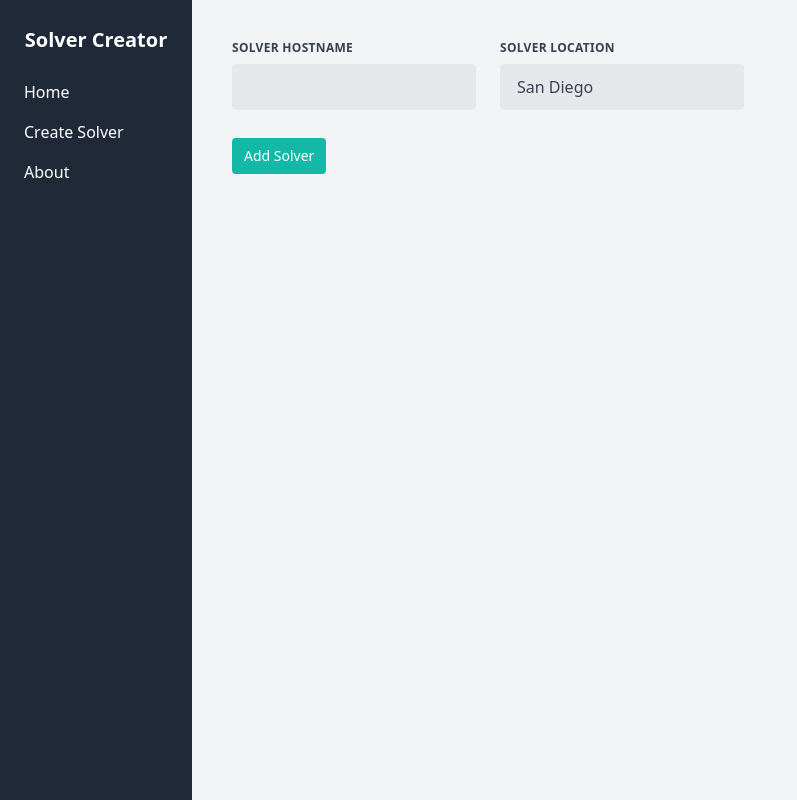
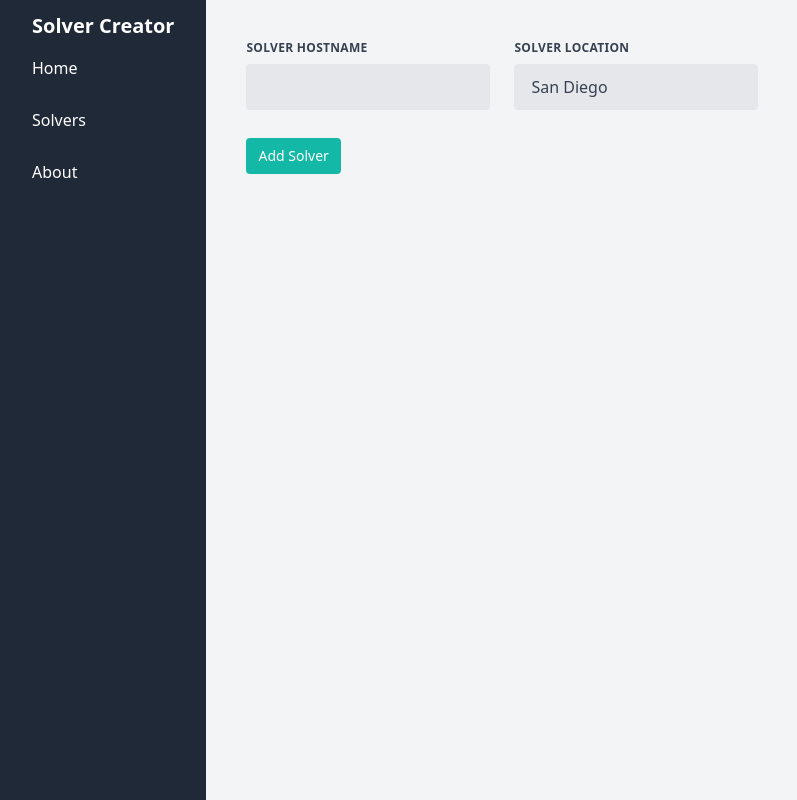
Before and after one commit to joshsimpsondev/solver-creator, a Next.js app: page /solvers in a window 1280 px wide. Shown: the whole page, without its empty margins (0-797 px from the left). Built offline with nearby package versions, Linux system fonts and the light colour scheme.

Commit message:
Optimized

```diff
--- a/app/layout.tsx
+++ b/app/layout.tsx
@@ -2,6 +2,7 @@ import type { Metadata } from "next";
 import { Inter } from "next/font/google";
 import Link from "next/link";
 import "./globals.css";
+import {Sidebar} from "@/components/layout/sidebar";
 
 const inter = Inter({ subsets: ["latin"] });
 
@@ -23,24 +24,7 @@ export default function RootLayout({
         </head>
         <body>
         <div className="flex h-screen bg-gray-100">
-            <div className="bg-gray-800 text-white w-48">
-                <div className="pt-10 pb-5 h-7 flex items-center justify-center">
-                    <span className="text-xl font-semibold">Solver Creator</span>
-                </div>
-                <nav>
-                    <ul className="py-3">
-                        <li>
-                            <Link href="/" className="block px-6 py-2 text-l hover:bg-gray-700">Home</Link>
-                        </li>
-                        <li>
-                            <Link href="/solvers" className="block px-6 py-2 text-l hover:bg-gray-700">Create Solver</Link>
-                        </li>
-                        <li>
-                            <Link href="/about" className="block px-6 py-2 text-l hover:bg-gray-700">About</Link>
-                        </li>
-                    </ul>
-                </nav>
-            </div>
+            <Sidebar />
             <div className="flex-1 p-10">
                 {children}
             </div>
--- a/app/solvers/actions.ts
+++ b/app/solvers/actions.ts
@@ -5,7 +5,7 @@ import { addSolver, checkSolverDir } from "@/app/solvers/solver-list"
 const schema = z.object({
     hostname: z.string({
         invalid_type_error: "Invalid Hostname",
-    }),
+    }).min(1, "Hostname must not be empty"),
     location: z.string({
         invalid_type_error: "Invalid Location",
     }),
@@ -23,15 +23,9 @@ export default async function createSolver(prevState: any, formData : FormData)
         }
     }
 
-    // Don't allow empty hostnames
-    if(validatedFields.data.hostname === ""){
-        return {
-            message: "Empty hostnames not allowed"
-        }
-    }
 
     // Attempt to create solver
-    let returnMessage : String = addSolver(validatedFields.data.hostname.trim(), validatedFields.data.location);
+    let returnMessage = addSolver(validatedFields.data.hostname.trim(), validatedFields.data.location);
 
     // Let User know it was sucessful or not
     return {
--- a/app/solvers/solver-list.ts
+++ b/app/solvers/solver-list.ts
@@ -33,9 +33,8 @@ export function addSolver(hostname : string, location : string) : String {
     const newSolver : Solver = {hostname: hostname, location: location};
     if(hostnameExists(newSolver, solverList)){
         return "The Hostname Already Exists";
-    } else {
-        solverList.push(newSolver);
     }
+    solverList.push(newSolver);
     writeSolversList(solverList);
     return "Solver Added";
 }
@@ -53,13 +52,13 @@ export function removeSolver(solver : Solver) : String {
 
 // See if a hostname exists in a solverlist.
 export function hostnameExists(solver : Solver, solverList : Solver[]) :  boolean {
-    let found : boolean = false;
-    solverList.forEach(solver => {
-        if(solver.hostname === solver.hostname)
-            found = true;
-            return;
-    });
-    return found;
+    for (const existing of solverList) {
+        if (existing.hostname === solver.hostname){
+            return true;
+        }
+    }
+
+    return false;
 }
 
 // Read all the solvers in the json file
--- /dev/null
+++ b/components/layout/sidebar.tsx
@@ -0,0 +1,42 @@
+import Link from "next/link";
+
+export function Sidebar() {
+    const navItems = [{
+        name: "Home",
+        href: "/"
+    }, {
+        name: "Solvers",
+        href: "/solvers"
+    }, {
+        name: "About",
+        href: "/about"
+    }]
+
+    return <div className="bg-gray-800 text-white ">
+        <nav className="">
+            <ul className="py-3 flex flex-col space-y-1 px-6 ">
+                <li>
+                    <span className="text-xl pt-10 px-2 whitespace-nowrap pb-5 h-7 font-semibold">Solver Creator</span>
+                </li>
+                {
+                    navItems.map((x) => (<SidebarItem name={x.name} href={x.href} key={x.name} />))
+                }
+
+
+            </ul>
+        </nav>
+    </div>
+}
+
+type SidebarItemProps = {
+    name: string;
+    href: string;
+}
+
+function SidebarItem(props: SidebarItemProps) {
+    const {name, href} = props;
+
+    return <li>
+        <Link href={href} className="block py-3 px-2 rounded transition-colors hover:bg-gray-700">{name}</Link>
+    </li>
+}
```
